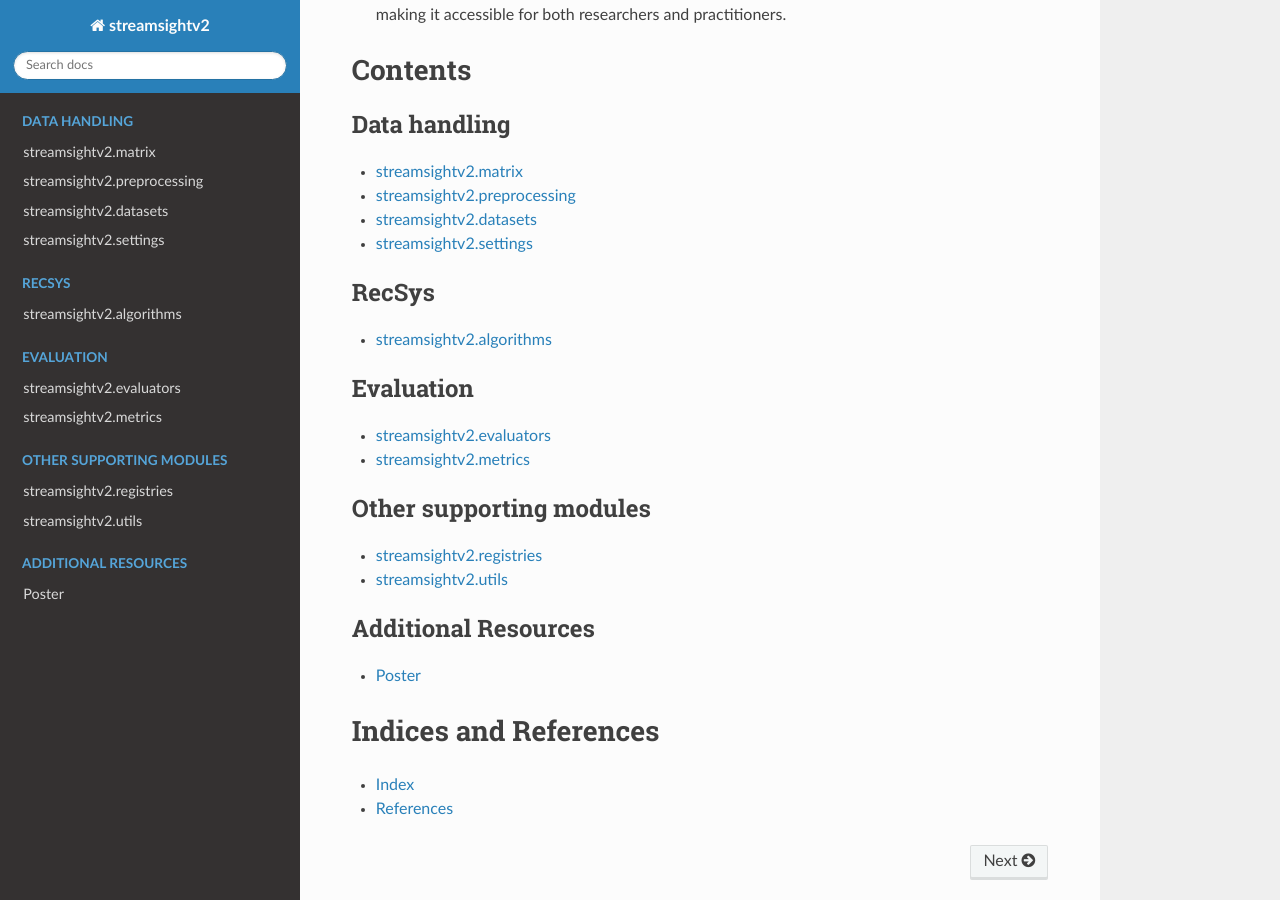
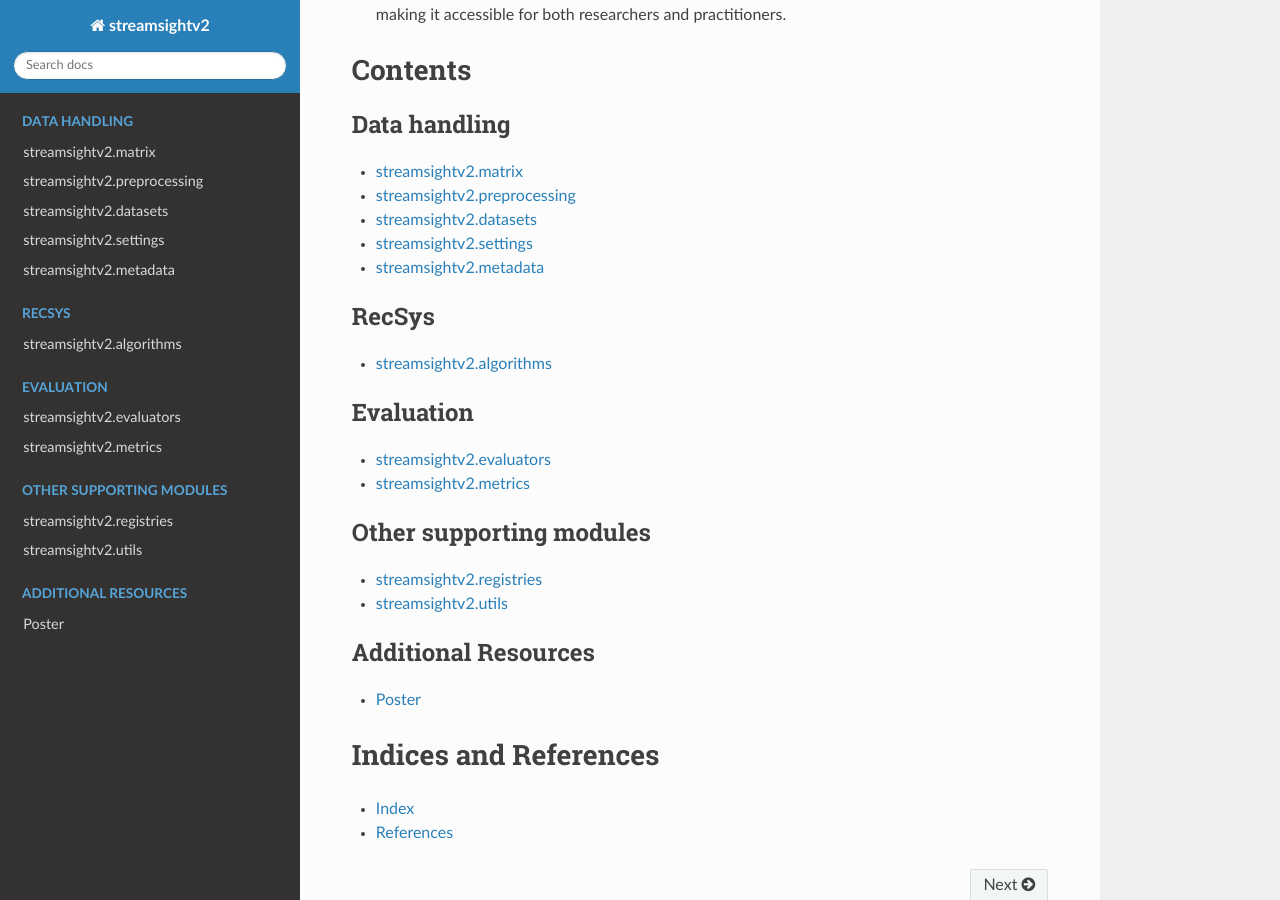
Before and after one commit to HiIAmTzeKean/Streamsight, a Sphinx documentation site: the page built from docs/source/index.rst, in a window 1280 px wide and 900 px high, scrolled down 955 px. Built offline with Sphinx 7.4.7 and the Read the Docs theme 3.1.0, drawn with Linux system fonts in a browser that asks for light colours.

Commit message:
docs: metadata rst (#96)

```diff
--- a/docs/source/index.rst
+++ b/docs/source/index.rst
@@ -47,6 +47,7 @@ Contents
     streamsightv2.preprocessing
     streamsightv2.datasets
     streamsightv2.settings
+    streamsightv2.metadata
 
 .. toctree::
     :maxdepth: 1
--- /dev/null
+++ b/docs/source/streamsightv2.metadata.rst
@@ -0,0 +1,6 @@
+streamsightv2.metadata
+====================
+
+.. currentmodule:: streamsightv2.metadata
+
+.. automodule:: streamsightv2.metadata
```
